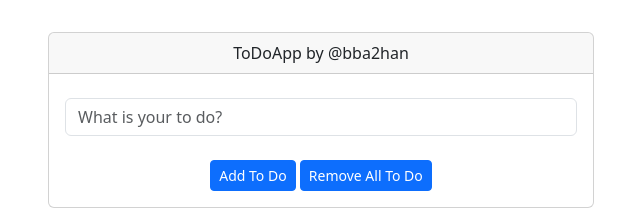
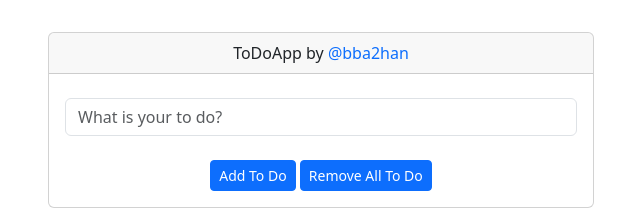
Before and after one commit to bba2han/ToDoApp, a plain HTML site: page index.html in a window 1280 px wide. Shown: the top 210 px of the page, without its empty margins (319-959 px from the left). Drawn offline with nearby package versions, Linux system fonts and the light colour scheme.

Commit message:
Update index.html

```diff
--- a/index.html
+++ b/index.html
@@ -17,7 +17,7 @@
 			<div class="text-center">
 				<div class="card col-sm-7 mt-3 mx-auto">
 					<div class="card-header">
-					  ToDoApp by @bba2han
+					  ToDoApp by <a href="https://github.com/bba2han" style="text-decoration: none">@bba2han</a>
 					</div>
 						<div class="card-body">
                     		<input type="text" id="toDo" class="form-control mt-2" placeholder="What is your to do?">
```
